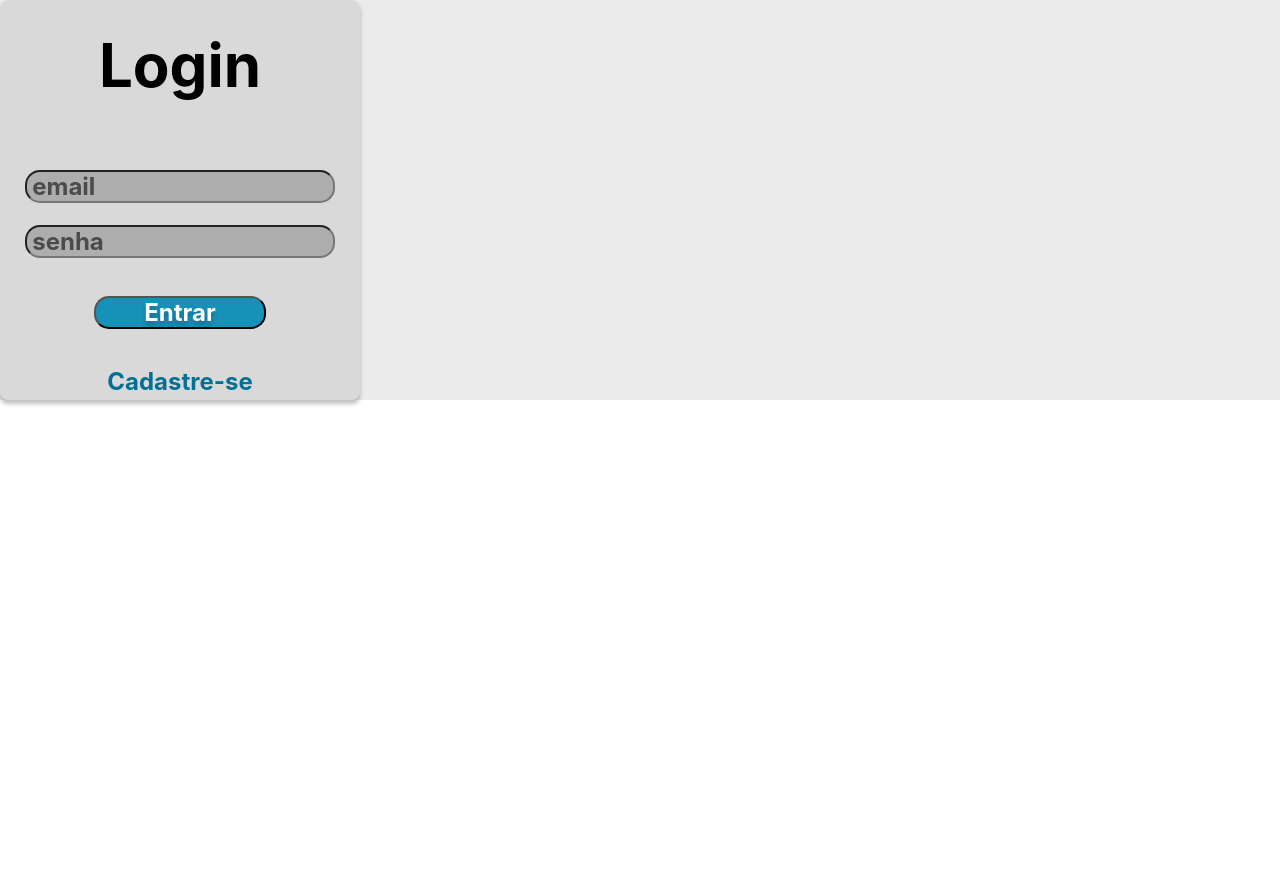
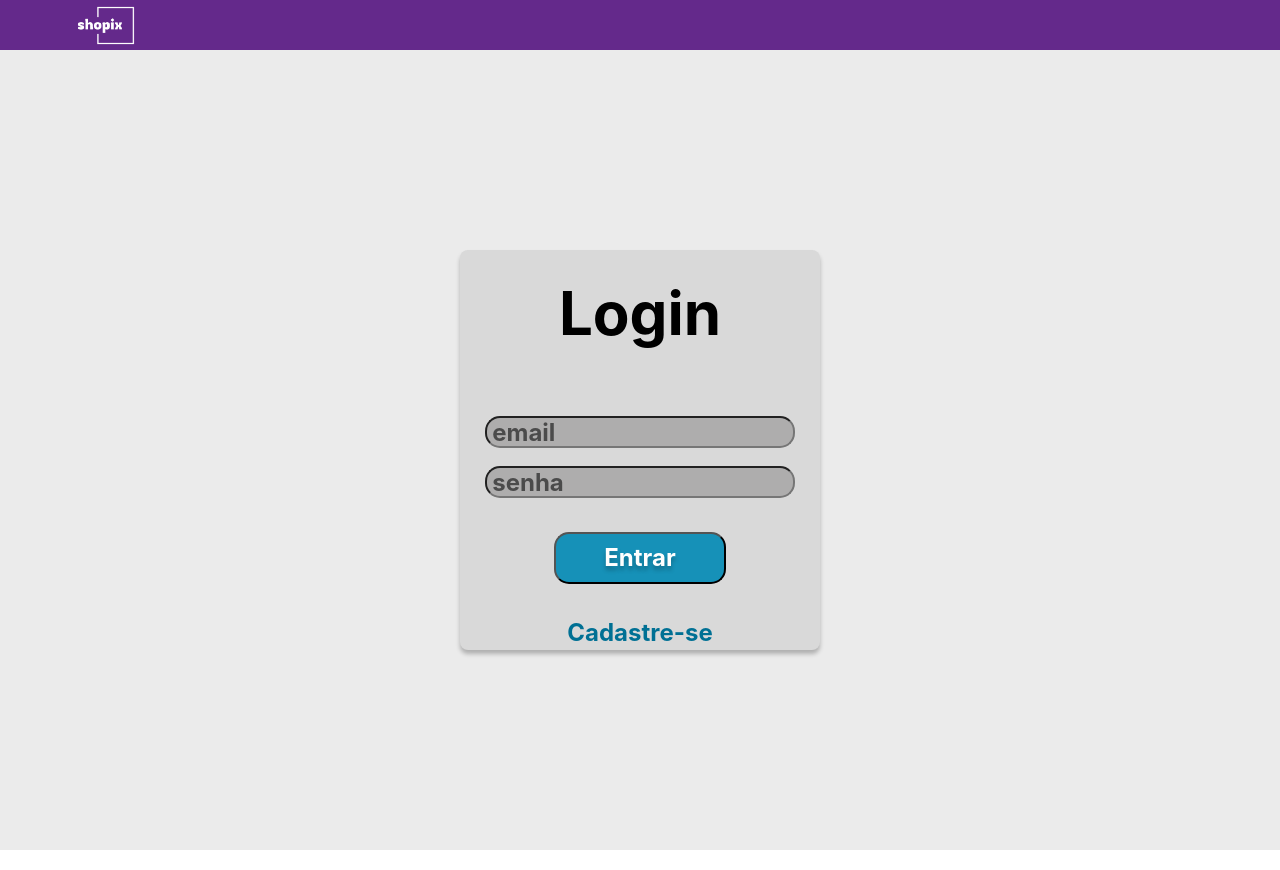
Before and after one commit to LuanTerra-Apollo/Grupo6-React-Serratec, a React (Vite) app in the folder shopix/: page /login in a window 1280 px wide. Before the commit the page ends 800 px from the top, so only its background shows below. Built offline with nearby package versions, Linux system fonts and the light colour scheme.

Commit message:
Tela de login funcional

```diff
--- a/shopix/src/components/components/navibar/Navibar.jsx
+++ b/shopix/src/components/components/navibar/Navibar.jsx
@@ -4,6 +4,7 @@ import boneco from '../../../img/boneco.png'
 import styled from 'styled-components';
 import carrinho from '../../../img/carrinho.png'
 import { InputBarraPesquisa } from '../../styles/Inputs.style';
+import { useEffect, useState } from 'react';
 
 
 const Navi = styled.nav`
@@ -103,13 +104,26 @@ const DireitaNav = styled.div`
 
 
 const Navibar = () => {
+    const [isLoginCadastroPages, SetIsLoginCadastroPages] = useState(false);
+
+    useEffect(() => {
+        const currentUrl = window.location.pathname;
+        SetIsLoginCadastroPages(currentUrl === '/login' || currentUrl === '/cadastro')
+    }, [])
+
+
     return (
         <Navi >
             <Marca>
                 <Link className='Marca' to ='/'><img src={logo} /></Link>
             </Marca>
 
-            <div>
+            {isLoginCadastroPages ? (
+                <>
+                </>
+            ) : (
+                <>
+                <div>
                 <InputBarraPesquisa className='Pesquisa' type="text" placeholder='pesquisar' />
             </div>
 
@@ -126,6 +140,9 @@ const Navibar = () => {
                     <Link to='/carrinho'>  <img src={carrinho} alt="" /></Link>
                 </Car>
             </DireitaNav>
+            </>
+            )}
+
         </Navi>
     )
 
--- a/shopix/src/components/styles/Forms.style.jsx
+++ b/shopix/src/components/styles/Forms.style.jsx
@@ -1,6 +1,19 @@
 import styled from 'styled-components'
+import { Input } from './Inputs.style'
+import { Link } from 'react-router-dom'
+import { Button } from './Buttons.style'
+import { useState } from 'react'
 
-export const FormLogin = styled.form`
+const LoginContainer = styled.div`
+    width: 100vw;
+    height: 100vh;
+    display: flex;
+    justify-content: center;
+    align-items: center;
+    flex-direction: column;
+`
+
+const FormLoginStyled = styled.form`
     width: ${(prop) => prop.width};
     height: ${(prop) => prop.height};
     min-width: 480px;
@@ -80,6 +93,30 @@ export const FormLogin = styled.form`
 
 `
 
+export const FormLogin = (props) => {
+    const [email, setEmail] = useState(props.email)
+    const [senha, setSenha] = useState(props.senha)
+
+    const handleSubmit = (e) => {
+        e.preventDefault();
+
+        // Passa o e-mail e a senha para a página de login
+        props.handleLogin(email, senha);
+      };
+
+    return (
+        <LoginContainer>
+            <FormLoginStyled width='25%' height='50%' className='formLogin' onSubmit={handleSubmit}>
+                <h1>Login</h1>
+                <Input className="InputLogin" width='86%' height='8%' type="text" value={email} onChange={(e) => {setEmail(e.target.value)}} placeholder='email' required='required' /> <br />
+                <Input width='86%' height='8%' type="text" value={senha} onChange={(e) => {setSenha(e.target.value)}} placeholder='senha' required='required' /> <br />
+                <Button className="BotaoLogin" width='48%' height='13%' type='submit'>Entrar</Button> <br />
+                <Link className="Cadastre-se" to={'/cadastro'} >Cadastre-se</Link>
+            </FormLoginStyled>
+        </LoginContainer>
+    )
+}
+
 export const Form = styled.form`
     width: ${(prop) => prop.width};
     height: ${(prop) => prop.height};
--- a/shopix/src/pages/Login/Login.jsx
+++ b/shopix/src/pages/Login/Login.jsx
@@ -1,27 +1,35 @@
 import { Link, useNavigate } from "react-router-dom"
-import { useState, } from 'react'
+import { useContext, useState, } from 'react'
 import { api } from '../../api/api'
 import { Input } from '../../components/styles/Inputs.style'
 import { Wrapper } from "../../components/styles/Wrapper.style"
 import { FormLogin } from "../../components/styles/Forms.style"
 import { Button } from "../../components/styles/Buttons.style"
+import Navibar from "../../components/components/navibar/Navibar"
+import { LoginContext } from "../../context/LoginContext"
 
 const Login = () => {
     const [email, setEmail] = useState('')
     const [senha, setSenha] = useState('')
     const navigate = useNavigate()
+    const {login, setLogin, setUser, user} = useContext(LoginContext)
 
     const handleLimpar = () => {
         setEmail(''),
         setSenha('')
     }
 
-    const handleLogin = async (e) => {
-        e.preventDefault()
+    const handleLogin = async (email, senha) => {
         const response = await api.get('/users', {params: {email, senha}})
+        console.log(email)
+        console.log(senha)
         console.log(response.data)
         if(response.data.length == 1) {
             alert("Usuário logado com sucesso!")
+            localStorage.setItem('user_id', JSON.stringify({ id: response.data[0].id }))
+            setLogin(true)
+            setUser({ id: response.data[0].id, nome: response.data[0].nome, email: response.data[0].email, senha: response.data[0].senha})
+            console.log(user)
             navigate('/')
         } else {
             alert("Usuário ou senha incorretos")
@@ -32,13 +40,8 @@ const Login = () => {
     return (
         <>
         <Wrapper>
-            <FormLogin width='25%' height='50%' className='formLogin' onSubmit={handleLogin}>
-                <h1>Login</h1>
-                <Input className="InputLogin" width='86%' height='8%' type="text" value={email} onChange={(e) => { setEmail(e.target.value)}} placeholder='email' required='required' /> <br />
-                <Input width='86%' height='8%' type="text" value={senha} onChange={(e) => { setSenha(e.target.value)}} placeholder='senha' required='required' /> <br />
-                <Button className="BotaoLogin" width='48%' height='13%' type='submit'>Entrar</Button> <br />
-                <Link className="Cadastre-se" to={'/cadastro'} >Cadastre-se</Link>
-            </FormLogin>
+            <Navibar/>
+            <FormLogin handleLogin={handleLogin} email={email} setEmail={setEmail} senha={senha} setSenha={setSenha} />
         </Wrapper>
         <br />
         </>
```
